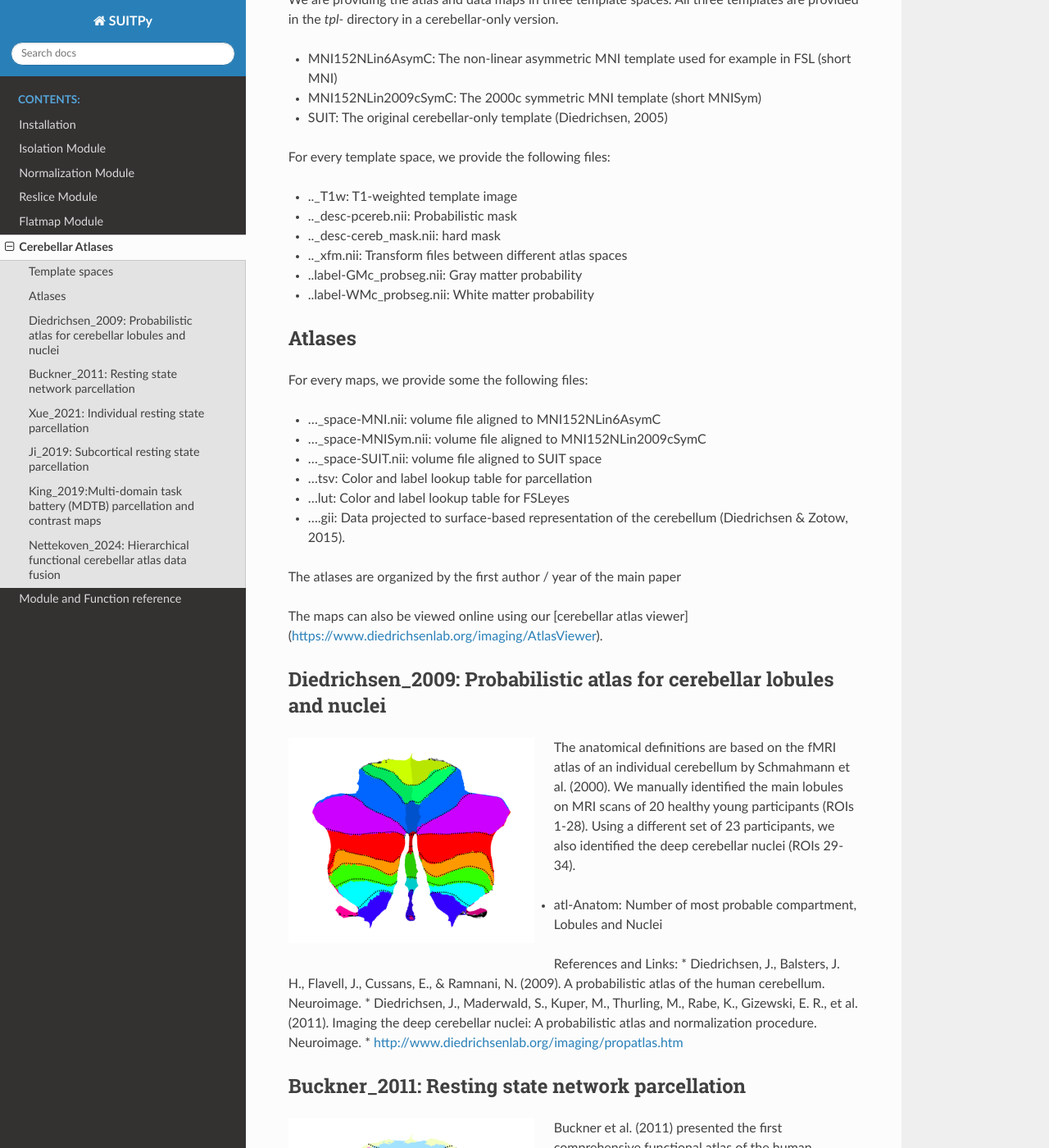
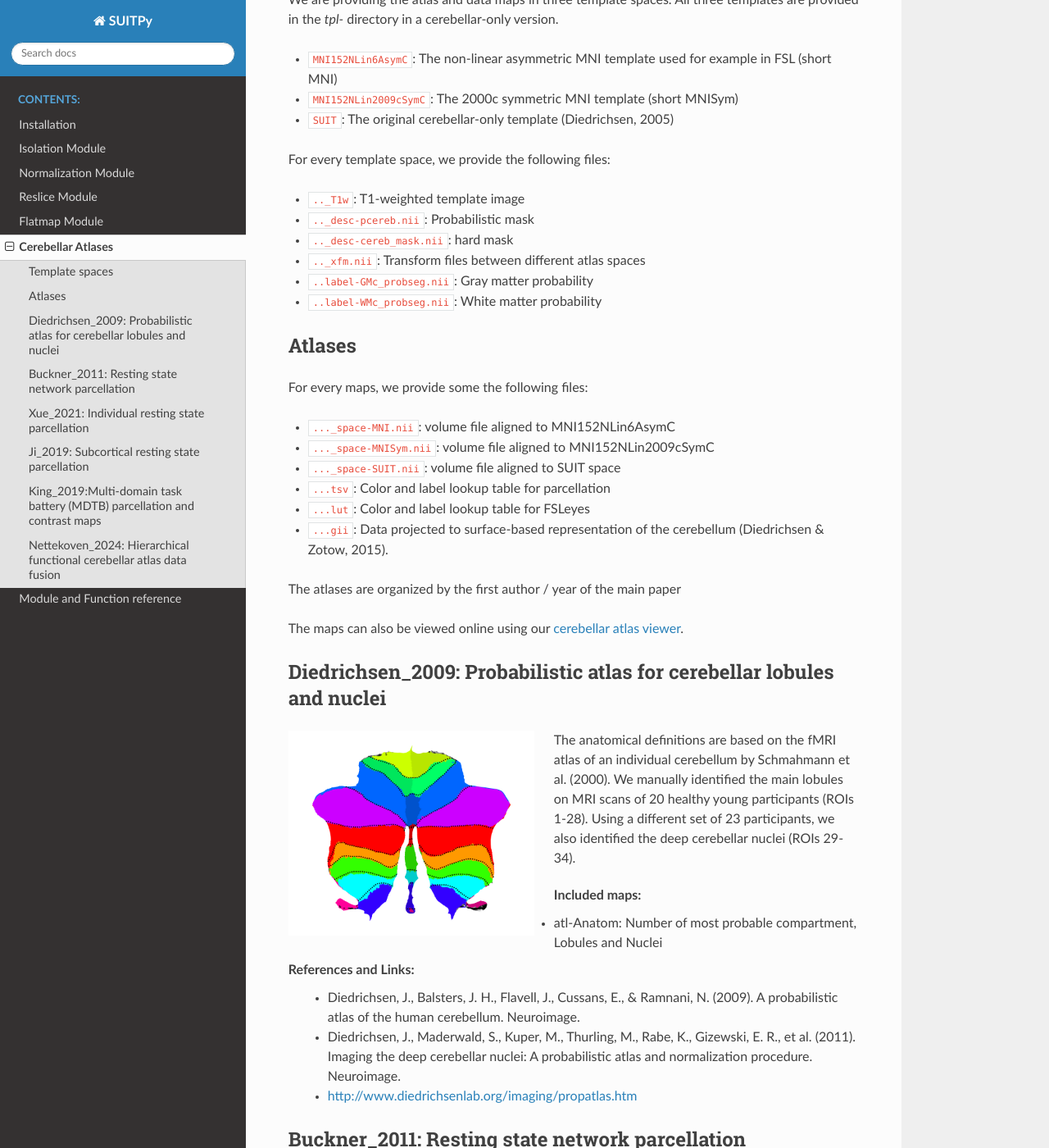
Before and after one commit to DiedrichsenLab/SUITPy, a Sphinx documentation site: the page built from docs/source/atlases.rst, in a window 1280 px wide and 1400 px high, scrolled down 626 px. Shown: the whole window at 82% size. Built offline with Sphinx 7.4.7 and the Read the Docs theme 3.1.0, drawn with Linux system fonts in a browser that asks for light colours; pages that are not in the unit, such as notebooks, are missing from menus; some of the changed text lies outside the part shown.

Commit message:
hotfix documentation

```diff
--- a/docs/source/atlases.rst
+++ b/docs/source/atlases.rst
@@ -22,33 +20,34 @@ Template spaces
 
 We are providing the atlas and data maps in three template spaces. All three templates are provided in the `tpl-` directory in a cerebellar-only version.
 
-* MNI152NLin6AsymC: The non-linear asymmetric MNI template used for example in FSL (short MNI)
-* MNI152NLin2009cSymC: The 2000c symmetric MNI template (short MNISym)
-* SUIT: The original cerebellar-only template (Diedrichsen, 2005)
+* ``MNI152NLin6AsymC``: The non-linear asymmetric MNI template used for example in FSL (short MNI)
+* ``MNI152NLin2009cSymC``: The 2000c symmetric MNI template (short MNISym)
+* ``SUIT``: The original cerebellar-only template (Diedrichsen, 2005)
 
 For every template space, we provide the following files:
 
-* .._T1w: T1-weighted template image
-* .._desc-pcereb.nii: Probabilistic mask
-* .._desc-cereb_mask.nii: hard mask
-* .._xfm.nii: Transform files between different atlas spaces
-* ..label-GMc_probseg.nii: Gray matter probability
-* ..label-WMc_probseg.nii: White matter probability
+* ``.._T1w``: T1-weighted template image
+* ``.._desc-pcereb.nii``: Probabilistic mask
+* ``.._desc-cereb_mask.nii``: hard mask
+* ``.._xfm.nii``: Transform files between different atlas spaces
+* ``..label-GMc_probseg.nii``: Gray matter probability
+* ``..label-WMc_probseg.nii``: White matter probability
 
 Atlases
 -------
 For every maps, we provide some the following files:
 
-* ..._space-MNI.nii: volume file aligned to MNI152NLin6AsymC
-* ..._space-MNISym.nii: volume file aligned to MNI152NLin2009cSymC
-* ..._space-SUIT.nii: volume file aligned to SUIT space
-* ...tsv: Color and label lookup table for parcellation
-* ...lut: Color and label lookup table for FSLeyes
-* ....gii: Data projected to surface-based representation of the cerebellum (Diedrichsen & Zotow, 2015).
+* ``..._space-MNI.nii``: volume file aligned to MNI152NLin6AsymC
+* ``..._space-MNISym.nii``: volume file aligned to MNI152NLin2009cSymC
+* ``..._space-SUIT.nii``: volume file aligned to SUIT space
+* ``...tsv``: Color and label lookup table for parcellation
+* ``...lut``: Color and label lookup table for FSLeyes
+* ``...gii``: Data projected to surface-based representation of the cerebellum (Diedrichsen & Zotow, 2015).
 
 The atlases are organized by the first author / year of the main paper
 
-The maps can also be viewed online using our [cerebellar atlas viewer](https://www.diedrichsenlab.org/imaging/AtlasViewer).
+The maps can also be viewed online using our
+`cerebellar atlas viewer <https://www.diedrichsenlab.org/imaging/AtlasViewer>`_.
 
 Diedrichsen_2009: Probabilistic atlas for cerebellar lobules and nuclei
 -----------------------------------------------------------------------
@@ -59,12 +58,13 @@ Diedrichsen_2009: Probabilistic atlas for cerebellar lobules and nuclei
 
 The anatomical definitions are based on the fMRI atlas of an individual cerebellum by Schmahmann et al. (2000). We manually identified the main lobules on MRI scans of 20 healthy young participants (ROIs 1-28). Using a different set of 23 participants, we also identified the deep cerebellar nuclei (ROIs 29-34).
 
-* atl-Anatom:    Number of most probable compartment, Lobules and Nuclei
+Included maps:
+  * atl-Anatom:    Number of most probable compartment, Lobules and Nuclei
 
 References and Links:
-* Diedrichsen, J., Balsters, J. H., Flavell, J., Cussans, E., & Ramnani, N. (2009). A probabilistic atlas of the human cerebellum. Neuroimage.
-* Diedrichsen, J., Maderwald, S., Kuper, M., Thurling, M., Rabe, K., Gizewski, E. R., et al. (2011). Imaging the deep cerebellar nuclei: A probabilistic atlas and normalization procedure. Neuroimage.
-* http://www.diedrichsenlab.org/imaging/propatlas.htm
+  * Diedrichsen, J., Balsters, J. H., Flavell, J., Cussans, E., & Ramnani, N. (2009). A probabilistic atlas of the human cerebellum. Neuroimage.
+  * Diedrichsen, J., Maderwald, S., Kuper, M., Thurling, M., Rabe, K., Gizewski, E. R., et al. (2011). Imaging the deep cerebellar nuclei: A probabilistic atlas and normalization procedure. Neuroimage.
+  * http://www.diedrichsenlab.org/imaging/propatlas.htm
 
 
 Buckner_2011: Resting state network parcellation
@@ -77,11 +77,12 @@ Buckner_2011: Resting state network parcellation
 
 Buckner et al. (2011) presented the first comprehensive functional atlas of the human cerebellum, based on the correlation of each cerebellar voxel and with the 7 or 17 cortical resting state networks, described in Yeo et al. Parcellation is based on the data from 1000 subjects.
 
-* atl-Buckner7:    Assignment of cerebellar voxels to the 7 network parcellation
-* atl-Buckner17:    Assignment of cerebellar voxels to the 17 network parcellation
+Included maps:
+  * atl-Buckner7:    Assignment of cerebellar voxels to the 7 network parcellation
+  * atl-Buckner17:    Assignment of cerebellar voxels to the 17 network parcellation
 
 References and Links:
-* Buckner, R. L., Krienen, F. M., Castellanos, A., Diaz, J. C. & Yeo, B. T. (2011). The organization of the human cerebellum estimated by intrinsic functional connectivity. J Neurophysiol 106, 2322–2345.
+  * Buckner, R. L., Krienen, F. M., Castellanos, A., Diaz, J. C. & Yeo, B. T. (2011). The organization of the human cerebellum estimated by intrinsic functional connectivity. J Neurophysiol 106, 2322–2345.
 
 
 Xue_2021: Individual resting state parcellation
@@ -93,11 +94,12 @@ Xue_2021: Individual resting state parcellation
 
 Xue et al. (2021) provided two individual parcellations based on resting state data from 31 sessions for each. 10 Cortical networks were estimated using a hierarchical Bayesian model (Kong et al. 2019) and the cerebellum labeled based on the highest correlation with these networks.
 
-* atl-Xue10Sub1:    Individual parcellation for subject 1
-* atl-Xue10Sub2:    Individual parcellation for subject 2
+Included maps:
+  * atl-Xue10Sub1:    Individual parcellation for subject 1
+  * atl-Xue10Sub2:    Individual parcellation for subject 2
 
 References and Links:
-* Xue, A., Kong, R., Yang, Q., Eldaief, M. C., Angeli, P. A., Dinicola, L. M., … Yeo, B. T. T. (2021). The detailed organization of the human cerebellum estimated by intrinsic functional connectivity within the individual. https://doi.org/10.1152/jn.00561.2020
+  * Xue, A., Kong, R., Yang, Q., Eldaief, M. C., Angeli, P. A., Dinicola, L. M., … Yeo, B. T. T. (2021). The detailed organization of the human cerebellum estimated by intrinsic functional connectivity within the individual. https://doi.org/10.1152/jn.00561.2020
 
 
 Ji_2019: Subcortical resting state parcellation
@@ -109,11 +111,11 @@ Ji_2019: Subcortical resting state parcellation
 
 Ji et al. (2019) presented a parcellation of subcortical structures based on correlation with 10 cortical networks, based on the HCP resting state data.
 
-* atl-Ji10:    Subcortical resting state parcellation in 10 networks
+Included maps:
+  * atl-Ji10:    Subcortical resting state parcellation in 10 networks
 
 References and Links:
-
-* Ji, J. L., Spronk, M., Kulkarni, K., Repovš, G., Anticevic, A., & Cole, M. W. (2019). Mapping the human brain's cortical-subcortical functional network organization. Neuroimage, 185, 35-57.
+  * Ji, J. L., Spronk, M., Kulkarni, K., Repovš, G., Anticevic, A., & Cole, M. W. (2019). Mapping the human brain's cortical-subcortical functional network organization. Neuroimage, 185, 35-57.
 
 
 King_2019:Multi-domain task battery (MDTB) parcellation and contrast maps
@@ -125,60 +127,61 @@ King_2019:Multi-domain task battery (MDTB) parcellation and contrast maps
 
 King et al. (2019) provided an extensive characterization of the functional organization of the cerebellum of 24 healthy, young participants. The contrast are for for 47 task conditions, accounted for the activity caused by left hand, right hand, and eye movements. All contrast maps are relative to the mean activity across all tasks. The parcellation into 10 regions is defined from the task-evoked activity across all tasks.
 
-* atl-MDTB10:    MDTB parcellation into 10 regions
-* con-MDTB01LeftHandMovement:    Activity across tasks accounted for by left hand movements
-* con-MDTB02RightHandMovement:    Activity across tasks accounted for by right hand movements
-* con-MDTB03Saccades:    Activity across tasks accounted for by saccadic eye movements
-* con-MDTB04NoGo:    Go-Nogo task with words: No-go
-* con-MDTB05Go:    Go-Nogo task with words: go
-* con-MDTB06TheoryOfMind:    2 AFC task to indicate if a short story contains true or false belief
-* con-MDTB07ActionObservation:    Passive viewing of knots being tied
-* con-MDTB08VideoKnots:    Passive viewing of static knots
-* con-MDTB09UnpleasantScenes:    IAPS affective pictures: Unpleasant scenes
-* con-MDTB10PleasantScenes:    IAPS affective pictures: Pleasant scenes
-* con-MDTB11Math:    Simple multiplication equations: Judge true or false
-* con-MDTB12DigitJudgement:    Control task for Math: detect 1 within 4 digits
-* con-MDTB13ObjectViewing:    Passive viewing of objects or checkerboard patterns
-* con-MDTB14SadFaces:    IAPS affective pictures: Sad facial expressions
-* con-MDTB15HappyFaces:    IAPS affective pictures: Happy facial expressions
-* con-MDTB16IntervalTiming:    Auditory temporal judgement task between short (100ms) and long (175ms)
-* con-MDTB17MotorImagery:    Imagine playing a game of tennis
-* con-MDTB18FingerSimple:    Series of six simple key presses of same finger
-* con-MDTB19FingerSequence:    Bimanual sequence of six key press
-* con-MDTB20Verbal2Back-:    Working memory 2-back task with words: no target
-* con-MDTB21Verbal2Back+:    Working memory 2-back task with words: target
-* con-MDTB22Object2Back-:    Working memory 2-back task with pictures: no target
-* con-MDTB23Object2Back+:    Working memory 2-back task with pictures: target
-* con-MDTB24SpatialImagery:    Imagine to walk from kitchen to bathroom in your childhood home
-* con-MDTB25StroopIncongruent:    Stroop task: Incongruent trials
-* con-MDTB26StroopCongruent:    Stroop task: Congruent trials
-* con-MDTB27VerbGeneration:    Generate a verb for a displayed noun (dog->bark)
-* con-MDTB28WordReading:    Read the displayed noun: control for verb generation
-* con-MDTB29VisualSearchSmall:    Find a target ('T') among distractors ('L'): 4 items
-* con-MDTB30VisualSearchMedium:    Find a target ('T') among distractors ('L'): 8 items
-* con-MDTB31VisualSearchLarge:    Find a target ('T') among distractors ('L'): 12 items
-* con-MDTB32Rest:    Passive viewing of fixation cross
-* con-MDTB33CPRO:    Concrete Permuted Rules Operations: Apply set of rules to 2 stimuli
-* con-MDTB34PredictionTrue:    Predicting the end of a sequentially presented sentence: fulfilled prediction
-* con-MDTB35PredictionViolated:    Predicting the end of a sequentially presented sentence: violated prediction
-* con-MDTB36PredictionScrambles:    Predicting the end of a sequentially presented sentence: scrambled sentence
-* con-MDTB37SpatialMapEasy:    Memorize a spatial map of numbers for subsequent recall: 1 item
-* con-MDTB38SpatialMapMedium:    Memorize a spatial map of numbers for subsequent recall: 4 items
-* con-MDTB39SpatialMapHard:    Memorize a spatial map of numbers for subsequent recall: 7 items
-* con-MDTB40NatureMovie:    Passive viewing of "Planet Earth II: Islands" movie: Animal movements
-* con-MDTB41AnimatedMovie:    Passive viewing of "Up" pixar movie: Social interactions
-* con-MDTB42LandscapeMovie:    Passive viewing of movie: Landscape scenes
-* con-MDTB43MentalRotationEasy:    Mental rotation task between two objects: 0 degrees
-* con-MDTB44MentalRotationMedium:    Mental rotation task between two objects: 50 degrees
-* con-MDTB45MentalRotationHard:    Mental rotation task between two objects: 150 degrees
-* con-MDTB46BiologicalMotion:    Point light walker: Judge whether gait is happy or sad
-* con-MDTB47ScrambledMotion:    Point light walker: Judge whether scrambled control stimulus moves fast or slow
-* con-MDTB48ResponseAlternativesEasy:    Execute fast keypress to imparative signal: 1 cued position
-* con-MDTB49ResponseAlternativesMedium:    Execute fast keypress to imparative signal: 2 cued positions
-* con-MDTB50ResponseAlternativesHard:    Execute fast keypress to imparative signal: 4 cued position
+Included maps:
+  * atl-MDTB10:    MDTB parcellation into 10 regions
+  * con-MDTB01LeftHandMovement:    Activity across tasks accounted for by left hand movements
+  * con-MDTB02RightHandMovement:    Activity across tasks accounted for by right hand movements
+  * con-MDTB03Saccades:    Activity across tasks accounted for by saccadic eye movements
+  * con-MDTB04NoGo:    Go-Nogo task with words: No-go
+  * con-MDTB05Go:    Go-Nogo task with words: go
+  * con-MDTB06TheoryOfMind:    2 AFC task to indicate if a short story contains true or false belief
+  * con-MDTB07ActionObservation:    Passive viewing of knots being tied
+  * con-MDTB08VideoKnots:    Passive viewing of static knots
+  * con-MDTB09UnpleasantScenes:    IAPS affective pictures: Unpleasant scenes
+  * con-MDTB10PleasantScenes:    IAPS affective pictures: Pleasant scenes
+  * con-MDTB11Math:    Simple multiplication equations: Judge true or false
+  * con-MDTB12DigitJudgement:    Control task for Math: detect 1 within 4 digits
+  * con-MDTB13ObjectViewing:    Passive viewing of objects or checkerboard patterns
+  * con-MDTB14SadFaces:    IAPS affective pictures: Sad facial expressions
+  * con-MDTB15HappyFaces:    IAPS affective pictures: Happy facial expressions
+  * con-MDTB16IntervalTiming:    Auditory temporal judgement task between short (100ms) and long (175ms)
+  * con-MDTB17MotorImagery:    Imagine playing a game of tennis
+  * con-MDTB18FingerSimple:    Series of six simple key presses of same finger
+  * con-MDTB19FingerSequence:    Bimanual sequence of six key press
+  * con-MDTB20Verbal2Back-:    Working memory 2-back task with words: no target
+  * con-MDTB21Verbal2Back+:    Working memory 2-back task with words: target
+  * con-MDTB22Object2Back-:    Working memory 2-back task with pictures: no target
+  * con-MDTB23Object2Back+:    Working memory 2-back task with pictures: target
+  * con-MDTB24SpatialImagery:    Imagine to walk from kitchen to bathroom in your childhood home
+  * con-MDTB25StroopIncongruent:    Stroop task: Incongruent trials
+  * con-MDTB26StroopCongruent:    Stroop task: Congruent trials
+  * con-MDTB27VerbGeneration:    Generate a verb for a displayed noun (dog->bark)
+  * con-MDTB28WordReading:    Read the displayed noun: control for verb generation
+  * con-MDTB29VisualSearchSmall:    Find a target ('T') among distractors ('L'): 4 items
+  * con-MDTB30VisualSearchMedium:    Find a target ('T') among distractors ('L'): 8 items
+  * con-MDTB31VisualSearchLarge:    Find a target ('T') among distractors ('L'): 12 items
+  * con-MDTB32Rest:    Passive viewing of fixation cross
+  * con-MDTB33CPRO:    Concrete Permuted Rules Operations: Apply set of rules to 2 stimuli
+  * con-MDTB34PredictionTrue:    Predicting the end of a sequentially presented sentence: fulfilled prediction
+  * con-MDTB35PredictionViolated:    Predicting the end of a sequentially presented sentence: violated prediction
+  * con-MDTB36PredictionScrambles:    Predicting the end of a sequentially presented sentence: scrambled sentence
+  * con-MDTB37SpatialMapEasy:    Memorize a spatial map of numbers for subsequent recall: 1 item
+  * con-MDTB38SpatialMapMedium:    Memorize a spatial map of numbers for subsequent recall: 4 items
+  * con-MDTB39SpatialMapHard:    Memorize a spatial map of numbers for subsequent recall: 7 items
+  * con-MDTB40NatureMovie:    Passive viewing of "Planet Earth II: Islands" movie: Animal movements
+  * con-MDTB41AnimatedMovie:    Passive viewing of "Up" pixar movie: Social interactions
+  * con-MDTB42LandscapeMovie:    Passive viewing of movie: Landscape scenes
+  * con-MDTB43MentalRotationEasy:    Mental rotation task between two objects: 0 degrees
+  * con-MDTB44MentalRotationMedium:    Mental rotation task between two objects: 50 degrees
+  * con-MDTB45MentalRotationHard:    Mental rotation task between two objects: 150 degrees
+  * con-MDTB46BiologicalMotion:    Point light walker: Judge whether gait is happy or sad
+  * con-MDTB47ScrambledMotion:    Point light walker: Judge whether scrambled control stimulus moves fast or slow
+  * con-MDTB48ResponseAlternativesEasy:    Execute fast keypress to imparative signal: 1 cued position
+  * con-MDTB49ResponseAlternativesMedium:    Execute fast keypress to imparative signal: 2 cued positions
+  * con-MDTB50ResponseAlternativesHard:    Execute fast keypress to imparative signal: 4 cued position
 
 References and Links:
-* King, M., Hernandez-Castillo, C.R., Poldrack, R.R., Ivry, R., and Diedrichsen, J. (2019). Functional Boundaries in the Human Cerebellum revealed by a Multi-Domain Task Battery. Nat. Neurosci.
+  * King, M., Hernandez-Castillo, C.R., Poldrack, R.R., Ivry, R., and Diedrichsen, J. (2019). Functional Boundaries in the Human Cerebellum revealed by a Multi-Domain Task Battery. Nat. Neurosci.
 
 
 Nettekoven_2024: Hierarchical functional cerebellar atlas data fusion
@@ -188,15 +191,15 @@ Nettekoven_2024: Hierarchical functional cerebellar atlas data fusion
    :width: 300px
    :align: left
 
-Functional parcellation into 4 domains, 32 regions or 68 subregions (symmetric or asymmetric). The three levels make up a nested hierarchical organization. An additional version with 128 regions that subdivides the 32 regions spatially into 4 regions (s: superior, i: inferior, t: tertiary, v: vermal) is available. The maps are based on the probabilistic integration of 7 task-based datasets. The color scheme reflects the functional similarity of different regions.
+Functional parcellation into 4 domains, 32 regions or 68 functional subregions (symmetric or asymmetric). Domains, regions, and subregions are a nested hierarchy. An additional version with 128 regions that subdivides the 32 regions spatially into 4 regions (s: superior, i: inferior, t: tertiary, v: vermal) is available. The maps are based on the probabilistic integration of 7 task-based datasets. The color scheme reflects the functional similarity of different regions. The parcellations are organized to have corresponding left and right hemispheric regions. For the symmetric version, the boundaries are force to be identical across hemispheres.
 
-* atl-NettekovenSym32:    Symmetric 32-region parcellation
-* atl-NettekovenAsym32:    Asymmetric 32-region parcellation
-* atl-NettekovenSym68:    Symmetric 68-region parcellation (functional subregions)
-* atl-NettekovenAsym68:    Asymmetric 68-region parcellation (functional subregions)
-* atl-NettekovenSym128:    Symmetric 128-region parcellation (spatial subregions)
-* atl-NettekovenAsym128:    Asymmetric 128-region parcellation (spatial subregions)
+Included maps:
+  * atl-NettekovenSym32:    Symmetric 32-region parcellation
+  * atl-NettekovenAsym32:    Asymmetric 32-region parcellation
+  * atl-NettekovenSym68:    Symmetric 68-region parcellation (functional subregions)
+  * atl-NettekovenAsym68:    Asymmetric 68-region parcellation (functional subregions)
+  * atl-NettekovenSym128:    Symmetric 128-region parcellation (spatial subregions)
+  * atl-NettekovenAsym128:    Asymmetric 128-region parcellation (spatial subregions)
 
 References and Links:
-
-* Nettekoven, C. et al. A hierarchical atlas of the human cerebellum for functional precision mapping. Nature Communications (2024).
+  * Nettekoven, C. et al. A hierarchical atlas of the human cerebellum for functional precision mapping. Nature Communications (2024).
--- a/docs/source/conf.py
+++ b/docs/source/conf.py
@@ -22,7 +22,7 @@ copyright = '2020, Diedrichsenlab'
 author = 'Diedrichsenlab'
 
 # The full version, including alpha/beta/rc tags
-release = 'v.1.3.0'
+release = 'v.2.0.0'
 
 
 # -- General configuration ---------------------------------------------------
--- a/docs/source/reference.rst
+++ b/docs/source/reference.rst
@@ -18,10 +18,10 @@ Flatmap module reference
 ------------------------
 
 .. automodule:: flatmap
-   :members: vol_to_surf,plot,save_colorbar,map_to_rgb, plot_multi_flat
+   :members: vol_to_surf, plot, save_colorbar, map_to_rgb, plot_multi_flat
 
 Datasets module reference
 -------------------------
 
 .. automodule:: atlas
-   :members:
+   :members: fetch_atlas
--- a/requirements-build-docs.txt
+++ b/requirements-build-docs.txt
@@ -13,3 +13,5 @@ nbsphinx
 scipy
 plotly
 neuroimagingtools>=1.1.1
+antspyx>=0.6.1
+torch>=2.5.0
--- a/setup.cfg
+++ b/setup.cfg
@@ -1,7 +1,7 @@
 [aliases]
 
 [bdist_rpm]
-doc-files = doc
+doc_files = doc
 
 [flake8]
 # For PEP8 error codes see
```
Also changed, not shown: other parts of docs/source/atlases.rst (+1 -3 lines), 1 other file.
